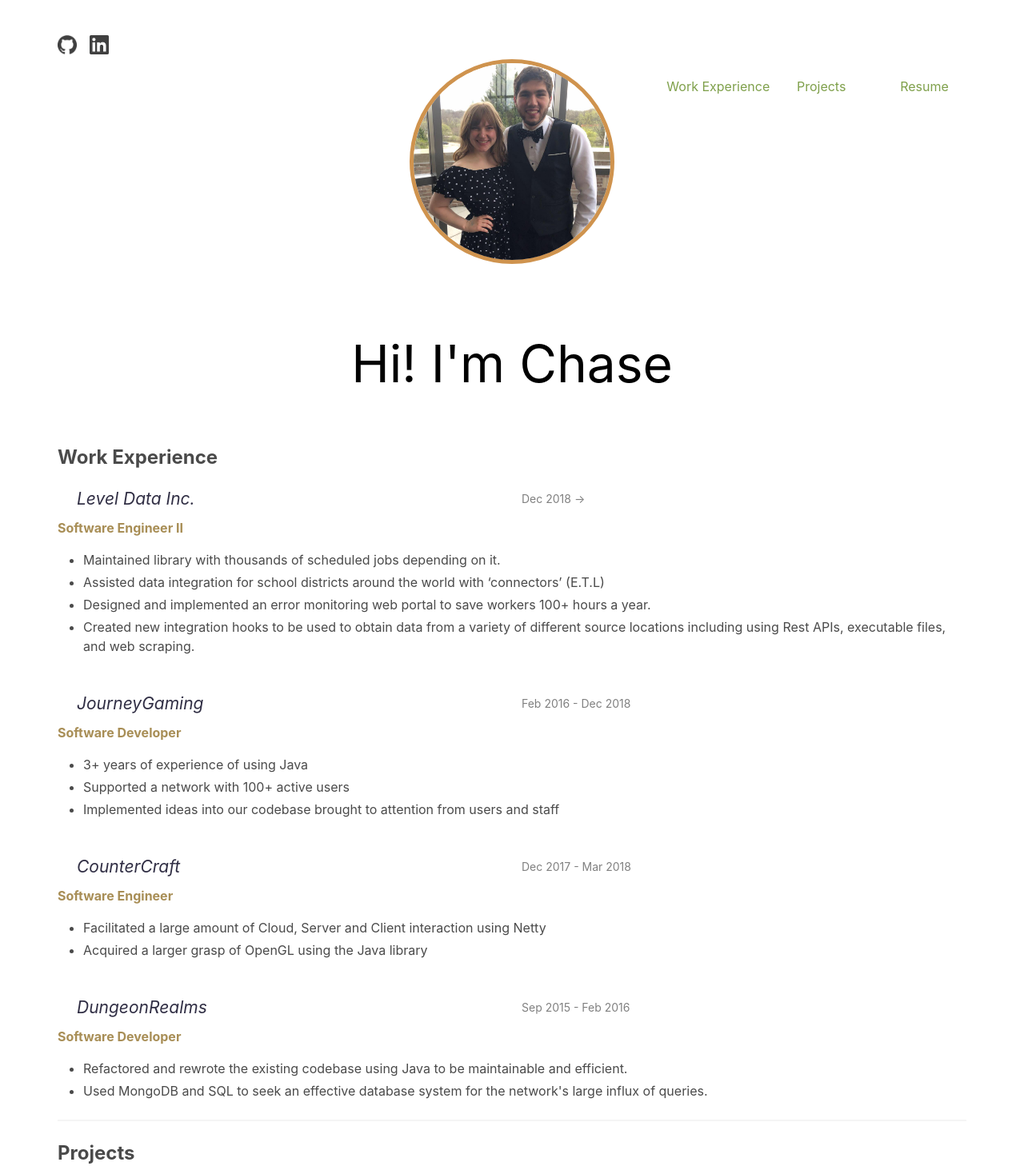
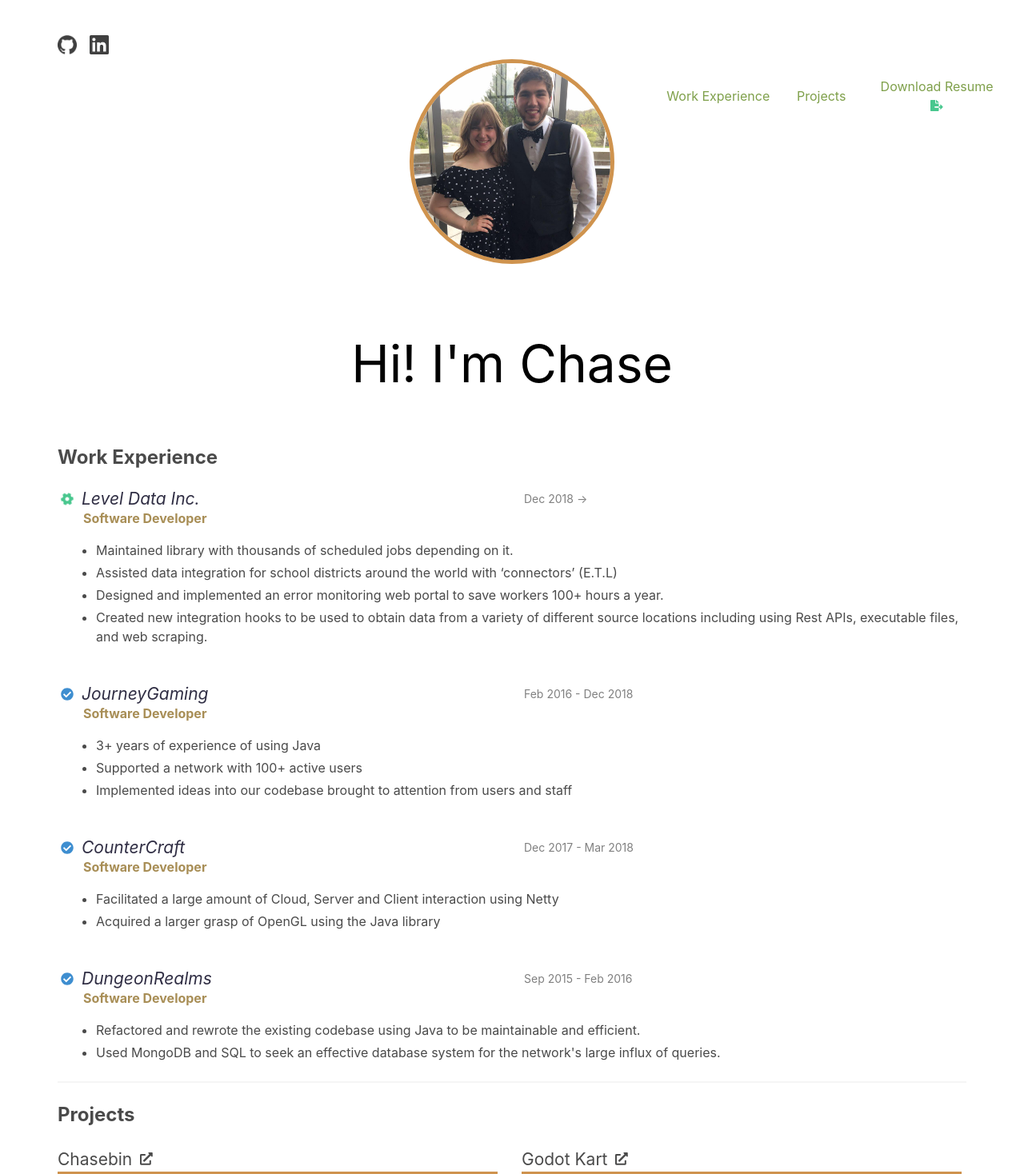
Before and after one commit to chasem-dev/chasem.dev, a Next.js app: page / in a window 1280 px wide. Shown: the part 20-1488 px from the top of the page at 80% size. Built offline with nearby package versions, Linux system fonts and the light colour scheme.

Commit message:
Fixed Fontawesome icons not displaying on refresh, added resume and nav bar.

```diff
--- a/package.json
+++ b/package.json
@@ -8,6 +8,7 @@
     "start": "next start"
   },
   "dependencies": {
+    "@fortawesome/fontawesome-free": "^5.15.3",
     "bulma": "^0.9.2",
     "next": "10.0.9",
     "react": "17.0.2",
--- a/pages/_app.js
+++ b/pages/_app.js
@@ -1,4 +1,8 @@
 import '../styles/globals.css'
+import '@fortawesome/fontawesome-free/js/fontawesome';
+import '@fortawesome/fontawesome-free/js/solid';
+import '@fortawesome/fontawesome-free/js/regular';
+import '@fortawesome/fontawesome-free/js/brands';
 
 function MyApp({ Component, pageProps }) {
   return <Component {...pageProps} />
--- a/pages/index.js
+++ b/pages/index.js
@@ -13,7 +13,8 @@ export default function Home() {
       <Head>
         <title>Chase Myers</title>
         <link rel="icon" href="/favicon.ico" />
-        <script defer src="https://use.fontawesome.com/releases/v5.3.1/js/all.js"></script>
+        {/* <script defer src="https://use.fontawesome.com/releases/v5.3.1/js/all.js"></script> */}
+        {/* <script defer src="@fortawsome\fontawesome-free/js/all.js" /> */}
       </Head>
 
 
@@ -51,10 +52,19 @@ export default function Home() {
             </figure>
           </div>
           <div className="column navbar">
-            <div className="columns">
+            <div className="columns is-vcentered">
               <a href="#experience" className="column is-4 nav">Work Experience</a>
               <a href="#projects" className="column is-4 nav">Projects</a>
-              <a href="#resume" className="column is-4 nav">Resume</a>
+              <a href="Chase - Resume.pdf" className="column is-4 nav" style={{minWidth: '160px'}} download>
+                <span className="icon-text content-is-vcentered" style={{justifyContent: 'center'}}>
+                  Download Resume
+                  <span className="icon has-text-success">
+                    <i className="fas fa-file-export fa-sm"></i>
+                  </span>
+                </span>
+              </a>
+
+              {/* <a href="#resume" className="column is-4 nav icon-text">Download Resume <span><i class="fas fa-file-export fa-sm"></i></span></a> */}
             </div>
           </div>
         </div>
@@ -64,22 +74,25 @@ export default function Home() {
         <h1 className={styles.title}> Hi! I'm Chase </h1>
         <h2 id="experience" className={styles.sectionheader}>Work Experience</h2>
         <div>
-          <div className="columns content-is-vcentered jobentry" style={{marginBottom: 0}}>
-            <div className="column job-company">
-              <h3>
+        <div style={{marginTop: '0px'}}></div>
+          <div className="columns content-is-vcentered jobentry is-gapless" style={{marginBottom: 0}}>
+            <div className="column is-1" style={{maxWidth: '30px', width: '30px'}}>
               <span className="icon-text content-is-vcentered">
                 <span className="icon has-text-success">
                  <i className="fas fa-cog fa-spin"></i>
                 </span>
+              </span>
+            </div>
+            <div className="column job-company">
+              <h3>
                 Level Data Inc.
-                </span>
               </h3>
             </div>
             <div className="column">
               <h5 className="job-date">Dec 2018 {"->"}</h5>
             </div>
           </div>
-          <h4 className="job-title">Software Engineer II</h4>
+          <h4 className="job-title">Software Developer</h4>
           <div className = "content job-points">
             <ul>
               <li>Maintained library with thousands of scheduled jobs depending on it.</li>
@@ -90,16 +103,19 @@ export default function Home() {
           </div>
         </div>
 
+
         <div style={{marginTop: '3em'}}>
-          <div className="columns content-is-vcentered jobentry" style={{marginBottom: 0}}>
+          <div className="columns content-is-vcentered jobentry is-gapless" style={{marginBottom: 0}}>
+            <div className="column is-1" style={{maxWidth: '30px', width: '30px'}}>
+            <span className="icon-text content-is-vcentered">
+                <span className="icon has-text-info">
+                  <i className="fas fa-check-circle"  ></i>
+                </span>
+              </span>
+            </div>
             <div className="column job-company">
               <h3>
-                <span className="icon-text content-is-vcentered">
-                  <span className="icon has-text-info">
-                    <i className="fas fa-check-circle"></i>
-                  </span>
                 JourneyGaming
-                </span>
               </h3>
             </div>
             <div className="column">
@@ -117,22 +133,24 @@ export default function Home() {
         </div>
 
         <div style={{marginTop: '3em'}}>
-          <div className="columns content-is-vcentered jobentry" style={{marginBottom: 0}}>
+          <div className="columns content-is-vcentered jobentry is-gapless" style={{marginBottom: 0}}>
+            <div className="column is-1" style={{maxWidth: '30px', width: '30px'}}>
+            <span className="icon-text content-is-vcentered">
+                <span className="icon has-text-info">
+                  <i className="fas fa-check-circle"  ></i>
+                </span>
+              </span>
+            </div>
             <div className="column job-company">
               <h3>
-                <span className="icon-text content-is-vcentered">
-                  <span className="icon has-text-info">
-                    <i className="fas fa-check-circle"></i>
-                  </span>
                 CounterCraft
-                </span>
               </h3>
             </div>
             <div className="column">
               <h5 className="job-date">Dec 2017 {"-"} Mar 2018</h5>
             </div>
           </div>
-          <h4 className="job-title">Software Engineer</h4>
+          <h4 className="job-title">Software Developer</h4>
           <div className = "content job-points">
             <ul>
             <li>Facilitated a large amount of Cloud, Server and Client interaction using Netty</li>
@@ -141,16 +159,21 @@ export default function Home() {
           </div>
         </div>
 
+
+
+
         <div style={{marginTop: '3em'}}>
-          <div className="columns content-is-vcentered jobentry" style={{marginBottom: 0}}>
-            <div className="column job-company">
-              <h3>
+          <div className="columns content-is-vcentered jobentry is-gapless" style={{marginBottom: 0}}>
+            <div className="column is-1" style={{maxWidth: '30px', width: '30px'}}>
             <span className="icon-text content-is-vcentered">
                 <span className="icon has-text-info">
                   <i className="fas fa-check-circle"  ></i>
                 </span>
+              </span>
+            </div>
+            <div className="column job-company">
+              <h3>
                   DungeonRealms
-                </span>
               </h3>
             </div>
             <div className="column">
@@ -172,7 +195,7 @@ export default function Home() {
             <div className="column">
               <Link href="https://www.godotkart.com/">
                 <a>
-                  <h3>Chasebin<span style={{marginLeft: '.25em'}} className="icon"><i className="fas fa-external-link-alt"></i></span></h3>
+                  <h3>Chasebin<span style={{marginLeft: '.25em'}} className="icon"><i className="fas fa-xs fa-external-link-alt"></i></span></h3>
                 </a>
               </Link>
               <div className="wrapper">
@@ -189,13 +212,13 @@ export default function Home() {
             <div className="column is-vcentered">
               <Link href="https://www.godotkart.com/">
                 <a>
-                  <h3>Godot Kart<span style={{marginLeft: '.25em'}} className="icon"><i className="fas fa-external-link-alt"></i></span></h3>
+                  <h3>Godot Kart<span style={{marginLeft: '.25em'}} className="icon"><i className="fas fa-xs fa-external-link-alt"></i></span></h3>
                 </a>
               </Link>
-              <div className="wrapper">
+              <div className="wrapper content-is-vcentered"  style={{verticalAlign: 'middle', display: 'inline-block'}}>
                 <img className="hover" src="/project/godot.png" border="5px" style={{borderColor: "#cf934e", width: "550px", height: "350px"} } />
-                <Link href="https://www.godotkart.com/">
-                  <p className="text" style={{verticalAlign: 'middle'}}>
+                <Link href="https://www.godotkart.com/" style={{verticalAlign: 'middle', display: 'inline-block'}}>
+                  <p className="text">
                     Godot Kart is a Mario Kart inspired multiplayer Kart racing game built using the Godot Engine. After discovering someone made a single player demo of the game, I took lead on building the multiplayer behind the game which includes all client interpolation,
                     a master game server browser, and the game servers.
                   </p>
--- a/styles/globals.css
+++ b/styles/globals.css
@@ -53,7 +53,7 @@ h5{
 }
 .job-title {
   padding: 0em !important;
-  /* margin-left: 2em ; */
+  margin-left: 2em ;
   margin-top: 0;
   /* padding: 0; */
   color: rgb(168, 142, 86);
@@ -62,7 +62,7 @@ h5{
 }
 
 .job-points{
-  /* margin-left: 1em ; */
+  margin-left: 1em ;
   margin-top: 1em;
   /* max-width: 800px; */
 }
@@ -75,9 +75,7 @@ h5{
   position:relative;
   cursor: pointer;
   max-width: 550px;
-  width: 550px;
   max-height: 350px;
-  height: 350px;
 }
 
 .wrapper:hover{
```
Also changed, not shown: 2 other files (tests, documents, lock files or other folders). Lines whose indentation alone changed are shown as unchanged.
